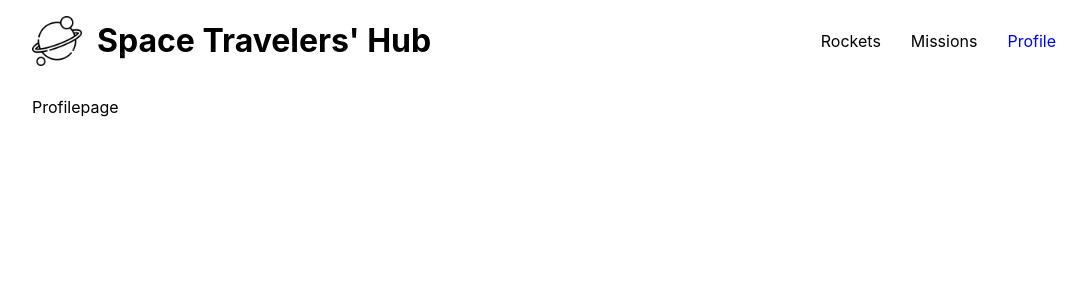
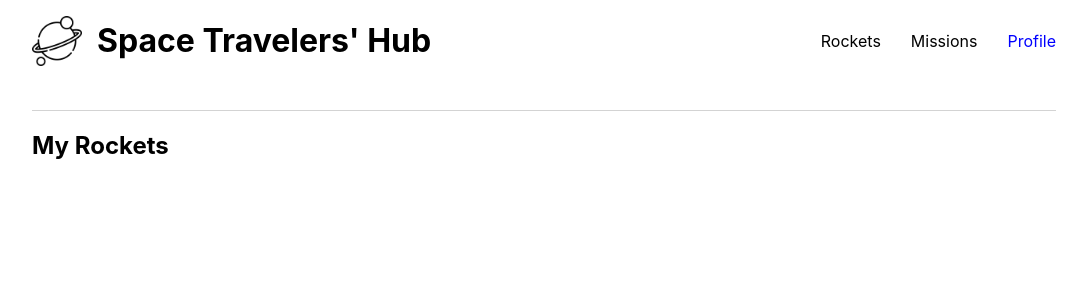
Before and after one commit to bhskr44/space-travelers-hub, a React (Create React App) app: page /profile in a window 1280 px wide. Shown: the top 300 px of the page, without its empty margins (96-1183 px from the left). Built offline with nearby package versions, Linux system fonts and the light colour scheme.

Commit message:
Render reserved rocket in profile page.

```diff
--- a/src/App.css
+++ b/src/App.css
@@ -1,8 +1,16 @@
+header {
+  position: fixed;
+  width: 100%;
+  background-color: white;
+  margin-bottom: 15px;
+}
+
 .nav-container {
+  width: 80%;
+  margin: 0 auto;
   display: flex;
   justify-content: space-between;
   align-items: center;
-  margin-bottom: 15px;
 }
 
 .logo {
@@ -13,6 +21,7 @@
 .main-container {
   width: 80%;
   margin: 0 auto;
+  padding-top: 110px;
 }
 
 .logo-img {
@@ -54,6 +63,7 @@ nav a.active {
   padding: 5px;
   margin: 5px;
   border-radius: 5px;
+  font-size: 12px;
 }
 
 .reserve-btn {
@@ -77,3 +87,18 @@ nav a.active {
 .reserve-btn:hover {
   background-color: #57a9e7;
 }
+
+.profile-div {
+  border-top: 1px solid #d3d3d3;
+}
+
+.profile-rockets-div {
+  border: 1px solid #d3d3d3;
+  border-radius: 5px;
+}
+
+.profile-rockets {
+  border-bottom: 1px solid #d3d3d3;
+  margin: 0;
+  padding: 10px;
+}
--- a/src/App.js
+++ b/src/App.js
@@ -8,8 +8,8 @@ import RocketPage from './components/rocket/RocketPage';
 function App() {
   return (
     <BrowserRouter>
+      <Header />
       <div className="main-container">
-        <Header />
         <Routes>
           <Route path="/" element={<RocketPage />} />
           <Route path="/missions" element={<MissionPage />} />
--- a/src/components/Header.js
+++ b/src/components/Header.js
@@ -3,6 +3,7 @@ import { NavLink } from 'react-router-dom';
 import logo from '../assets/planet.png';
 
 const header = () => (
+  <header>
     <div className="nav-container">
       <div className="logo">
         <img className="logo-img" src={logo} alt="logo" />
@@ -14,6 +15,7 @@ const header = () => (
         <NavLink to="/profile">Profile</NavLink>
       </nav>
     </div>
+  </header>
 );
 
 export default header;
--- a/src/components/profile/OptRocket.js
+++ b/src/components/profile/OptRocket.js
@@ -0,0 +1,21 @@
+import React from 'react';
+import { useSelector } from 'react-redux';
+
+const OptRocket = () => {
+  const rockets = useSelector((state) => state.rockets.rockets);
+  const rocketList = rockets.filter((rocket) => rocket.reserved === true);
+
+  return (
+    <div>
+      <h2>My Rockets</h2>
+      { rocketList.length
+        ? (
+          <div className="profile-rockets-div">
+            {rocketList.map((rocket) => <p className="profile-rockets" key={rocket.id}>{rocket.rocket_name}</p>)}
+          </div>
+        ) : ''}
+    </div>
+  );
+};
+
+export default OptRocket;
--- a/src/components/profile/ProfilePage.js
+++ b/src/components/profile/ProfilePage.js
@@ -1,5 +1,10 @@
 import React from 'react';
+import OptRocket from './OptRocket';
 
-const Profilepage = () => <div>Profilepage</div>;
+const ProfilePage = () => (
+  <div className="profile-div">
+    <OptRocket />
+  </div>
+);
 
-export default Profilepage;
+export default ProfilePage;
```
Lines whose indentation alone changed are shown as unchanged.
